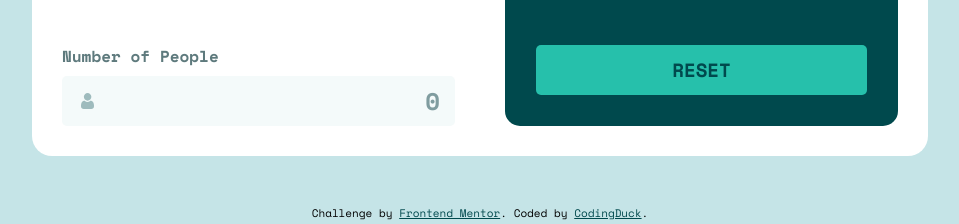
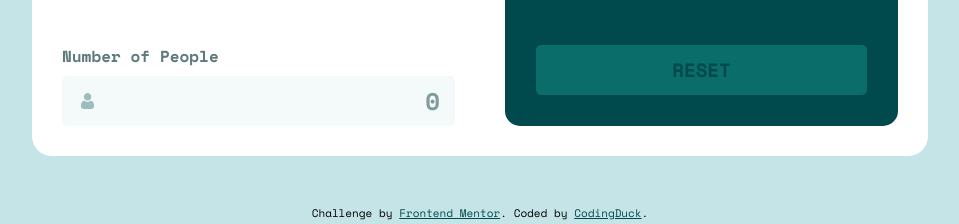
Before and after one commit to KaskaS-O/tip-calculator-app, a plain HTML site: page index.html in a window 1280 px wide. Shown: the part 576-800 px from the top of the page, without its empty margins (160-1119 px from the left). Drawn offline with nearby package versions, Linux system fonts and the light colour scheme.

Commit message:
Handle toggling disabled attribute of reset button

```diff
--- a/index.html
+++ b/index.html
@@ -60,7 +60,7 @@
         <span class="summary__amount-per-person summary__amount-per-person--bill">$0.00</span>
       </div>
 
-      <button class="calculator__btn calculator__btn--reset">Reset</button>
+      <button class="calculator__btn calculator__btn--reset" disabled>Reset</button>
     </div>
 
   </div>
--- a/main.js
+++ b/main.js
@@ -36,6 +36,8 @@ const handleResetButton = () => {
   splitValue = 1;
   tipValue = 0;
 
+  btnReset.setAttribute('disabled', true);
+
   countPerPerson()
 };
 
@@ -72,6 +74,7 @@ const handleInputChange = event => {
       billValue = value;
       currentActiveEl = inputBill;
       activeTitleEl = activeEl.parentElement.firstElementChild;
+      btnReset.removeAttribute('disabled');
 
   } else if (activeEl === inputTip) {
       value = value || 0;
--- a/scss/style.scss
+++ b/scss/style.scss
@@ -171,6 +171,12 @@
             &:hover {
                 background-color: lighten($cyan, 30%);
             }
+
+            &:disabled {
+                opacity: 0.3;
+                background-color: $cyan;
+                cursor: initial;
+            }
         }
     }
 
```
Also changed, not shown: css/style.css.
